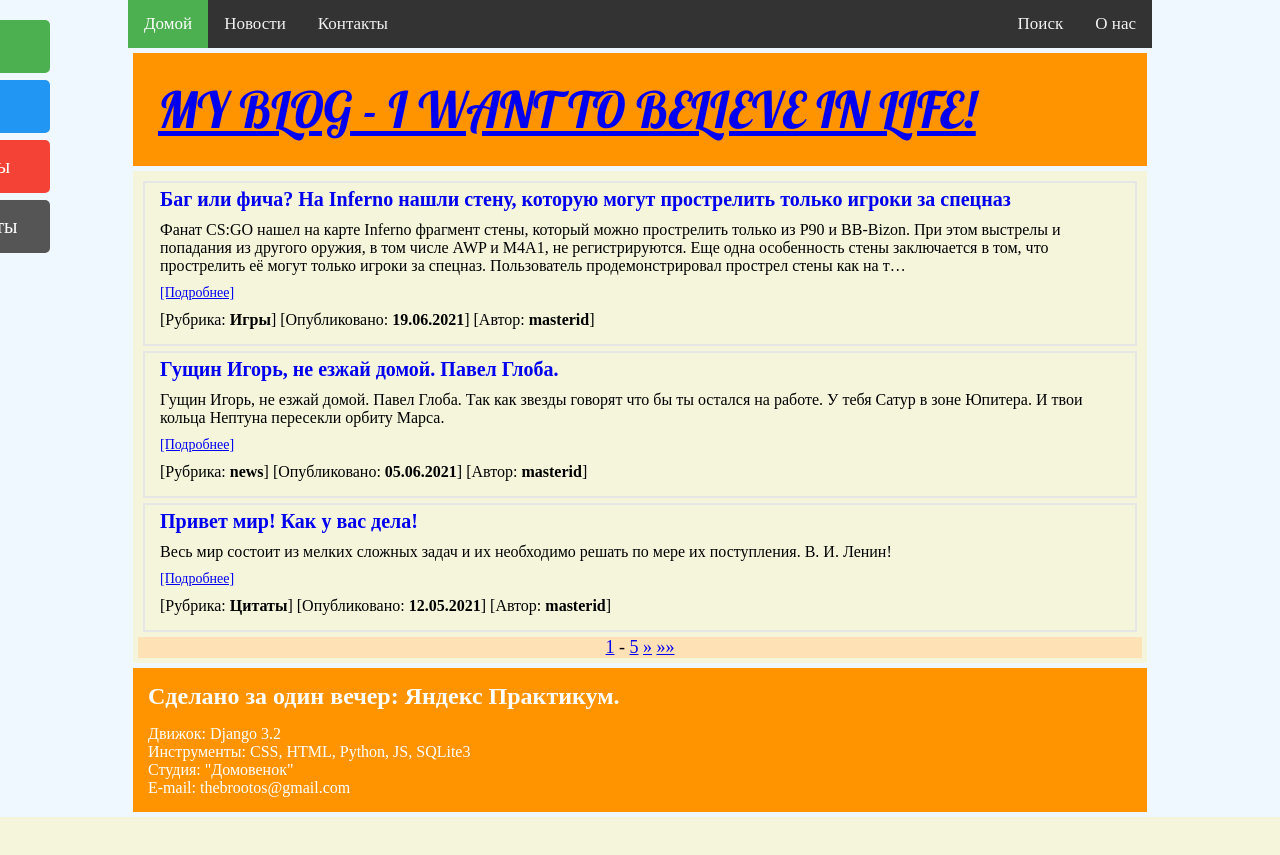
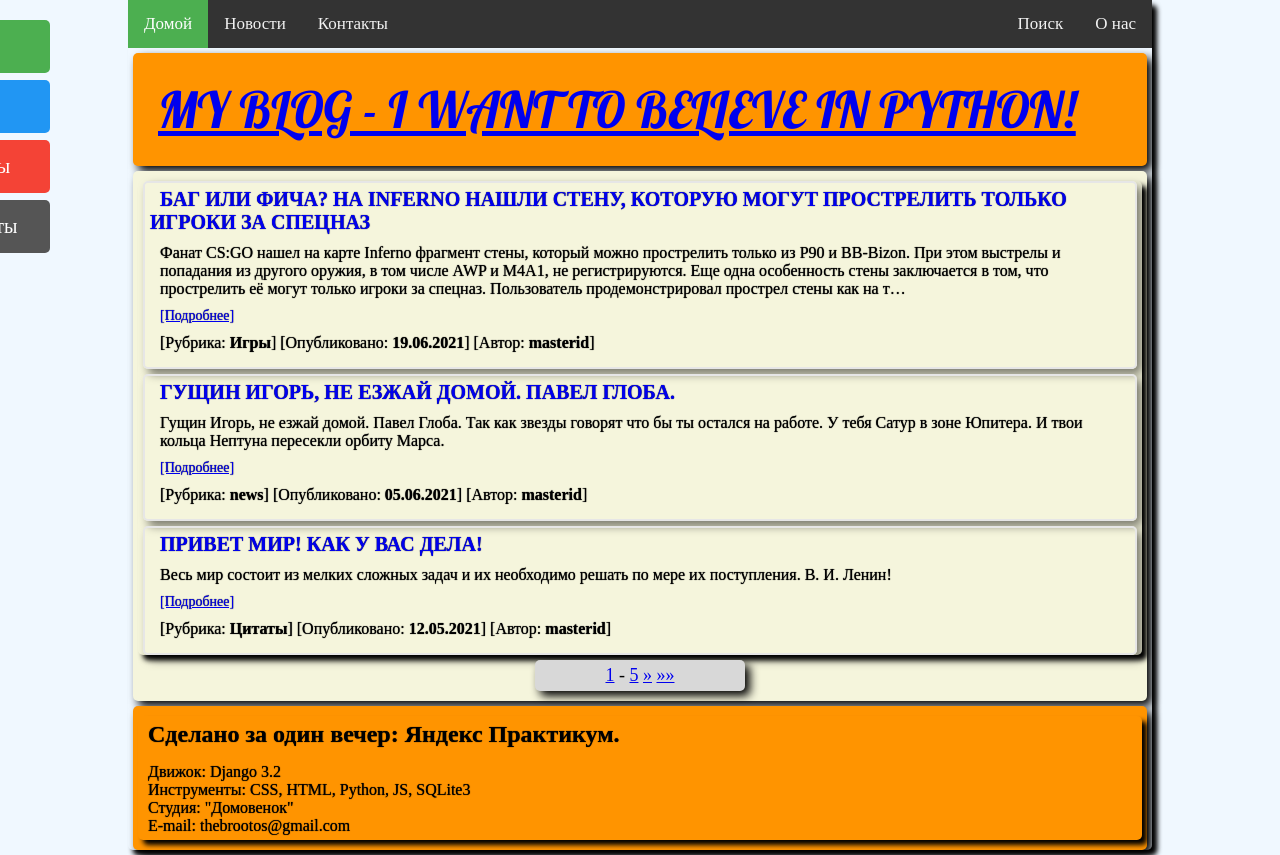
Before and after one commit to themasterid/Blog-on-Django-3.2, a Django app: page / in a window 1280 px wide. Before the commit the page ends 817 px from the top, so only its background shows below. Run offline with Django 3.2, Linux system fonts and the light colour scheme; data comes from the database, SQL or seed files in the repository; both versions use the stored data as it was after the commit.

Commit message:
from work at 01.07.2021

```diff
--- a/blog/static/css/base.css
+++ b/blog/static/css/base.css
@@ -5,6 +5,8 @@
   max-width: 1024px;
   padding: auto;
   margin: auto;
+  box-shadow: 5px 5px 5px rgb(0, 0, 0);
+border-radius: 5px;
 }
 
 /* Ниже на редактирование */
@@ -17,6 +19,8 @@
   padding: 25px;
   margin: 5px;
   text-transform: uppercase;
+  box-shadow: 5px 5px 10px rgb(0, 0, 0);
+  border-radius: 5px;
 }
 
 body {
@@ -26,6 +30,8 @@ body {
   padding-right: auto;
   font-size: 18px;
   background-color: aliceblue;
+  box-shadow: 5px 5px 10px rgb(0, 0, 0);
+  border-radius: 5px;
 
 }
 
@@ -33,22 +39,30 @@ body {
   margin: 5px;
   padding: 5px;
   background-color: beige;
+  box-shadow: 5px 5px 10px rgb(0, 0, 0);
+  border-radius: 5px;
 }
 
 .div-main {
 margin: 5px;
 padding: 5px;
-border: 2px solid rgb(230, 230, 230)
+border: 2px solid rgb(230, 230, 230);
+box-shadow: 5px 5px 10px rgb(0, 0, 0, 0.5);
+border-radius: 5px;
 }
 
 .p-aside {
 font-size: 16px;
+box-shadow: 5px 5px 10px rgb(21, 255, 0);
+border-radius: 5px;
 }
 
 .a-site {
 font-size: 20px;
 margin: 5px;
 padding: 5px;
+box-shadow: 5px 5px 10px rgb(25, 0, 255);
+border-radius: 5px;
 }
 
 .a-site-title {
@@ -56,30 +70,41 @@ text-decoration: none;
 font-size: 20px;
 margin: 5px;
 padding: 5px;
+text-transform: uppercase;
+text-shadow: 0px 0px 1px #000000;
+text-rendering: auto;
 }
 
 .a-site-more-detailed {
 font-size: 14px;
 margin: 5px;
 padding: 5px;
+text-shadow: 0px 0px 1px #000000;
+text-rendering: auto;
 }
 
 .p-site-title {
 font-size: 20px;
 margin: 5px;
 padding: 5px;
+text-shadow: 0px 0px 1px #000000;
+text-rendering: auto;
 }
 
 .p-text {
 font-size: 16px;
 margin: 5px;
 padding: 5px;
+text-shadow: 0px 0px 1px #000000;
+text-rendering: auto;
 }
 
 .p-text-cat {
 font-size: 16px;
 margin: 5px;
 padding: 5px;
+text-shadow: 0px 0px 1px #000000;
+text-rendering: auto;
 }
 
 /*FOOTER*/
@@ -90,20 +115,24 @@ padding: 5px;
   height: auto;
   height: auto;
   background-color: #ff9400;
+  box-shadow: 5px 5px 10px rgb(0, 0, 0);
+  border-radius: 5px;
 }
 
 .footer-author {
   margin: 5px;
   padding: 5px;
   font-size: 24px;
-  color: #fff;
+  text-shadow: 0px 0px 1px #000000;
+  text-rendering: auto;
 }
 
 .footer-p {
   margin: 5px;
   padding: 5px;
   font-size: 16px;
-  color: #fff;
+  text-shadow: 0px 0px 1px #000000;
+  text-rendering: auto;
 }
 
 
@@ -240,8 +269,16 @@ float: right;
 }
 
 .div-center {
+  margin: 5px;
+  padding: 5px;
+  margin-left: auto;
+  margin-right: auto;
   text-align: center;
-  background-color: #ffe1b6;
+  background-color: #d8d8d8;
+  height: auto;
+  width: 20%;
+  box-shadow: 5px 5px 10px rgb(0, 0, 0);
+  border-radius: 5px;
 }
 
 /*Пагинация по центру*/
@@ -249,4 +286,6 @@ float: right;
 .pagination {
   padding: 5px;
   margin: 5px;
+  color: #2196F3;
+  text-shadow: 1px 1px 2px black, 0 0 1em red; /* Параметры тени */
 }
--- a/blog/templates/base.html
+++ b/blog/templates/base.html
@@ -27,7 +27,7 @@
     </div>
 
     <header class = "page-header">
-      <a href="{% url 'home' %}">My Blog - I want to believe in Life!</a>
+      <a href="{% url 'home' %}">My Blog - I want to believe in Python!</a>
     </header>
 
   <div class="main">
```
Also changed, not shown: db.sqlite3.
